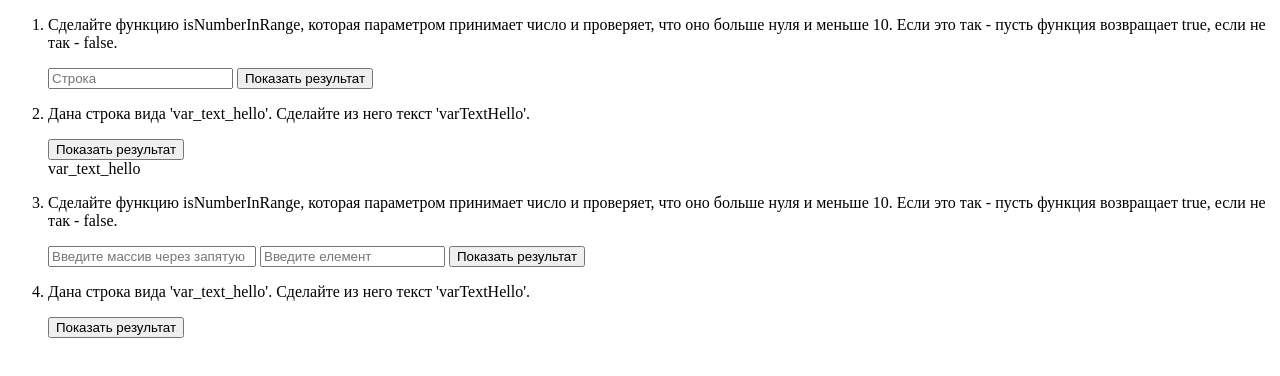
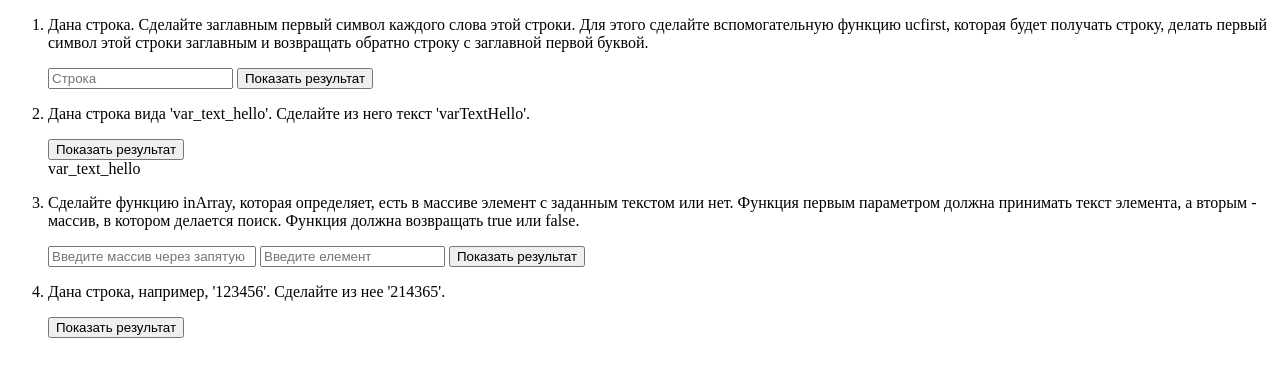
Before and after one commit to UnderTheKnife/JavaScript, a website: page lessons/lesson_16/index.html in a window 1280 px wide. Drawn offline with Linux system fonts and the light colour scheme.

Commit message:
lesson_16

```diff
--- a/lessons/lesson_16/index.html
+++ b/lessons/lesson_16/index.html
@@ -10,8 +10,9 @@
         <ol>
             <li>
                 <p>
-                    Сделайте функцию isNumberInRange, которая параметром принимает число и проверяет, что оно больше нуля и меньше 10.
-                    Если это так - пусть функция возвращает true, если не так - false.
+                    Дана строка. Сделайте заглавным первый символ каждого слова этой строки.
+                    Для этого сделайте вспомогательную функцию ucfirst, которая будет получать строку,
+                    делать первый символ этой строки заглавным и возвращать обратно строку с заглавной первой буквой.
                 </p>
                 <form onsubmit="return false;">
                     <input id="string1" type="text" placeholder="Строка">
@@ -28,8 +29,8 @@
             </li>
             <li>
                 <p>
-                    Сделайте функцию isNumberInRange, которая параметром принимает число и проверяет, что оно больше нуля и меньше 10.
-                    Если это так - пусть функция возвращает true, если не так - false.
+                    Сделайте функцию inArray, которая определяет, есть в массиве элемент с заданным текстом или нет.
+                    Функция первым параметром должна принимать текст элемента, а вторым - массив, в котором делается поиск. Функция должна возвращать true или false.
                 </p>
                 <form onsubmit="return false;">
                     <input id="string3-1" type="text" placeholder="Введите массив через запятую">
@@ -40,7 +41,7 @@
             </li>
             <li>
                 <p>
-                    Дана строка вида 'var_text_hello'. Сделайте из него текст 'varTextHello'.
+                    Дана строка, например, '123456'. Сделайте из нее '214365'.
                 </p>
                 <button id="button" onclick="task_4()">Показать результат</button>
                 <div id="result4" style="display: none"></div>
```
